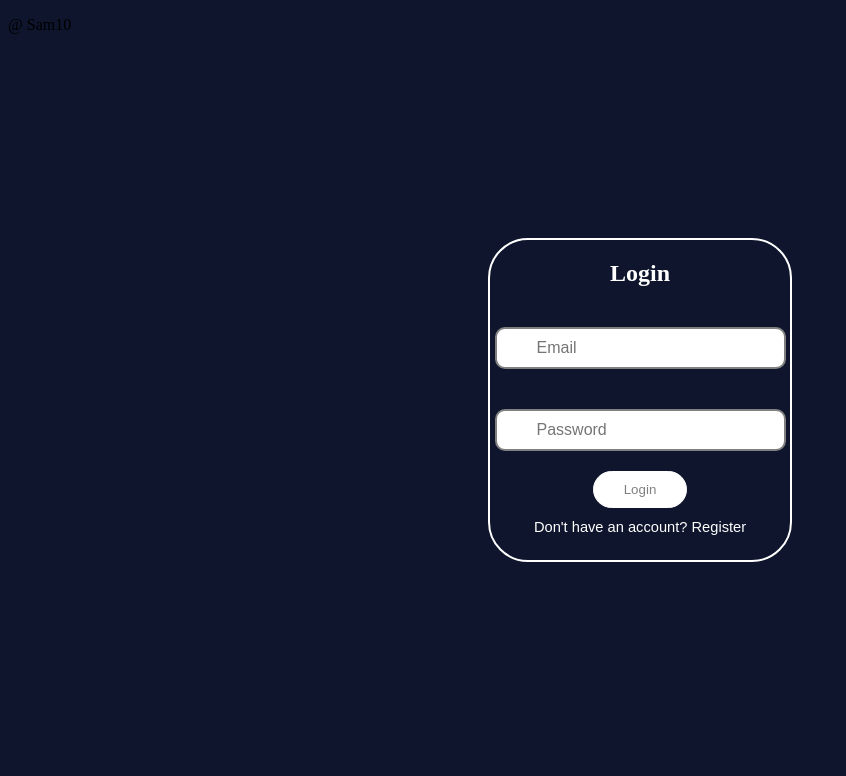
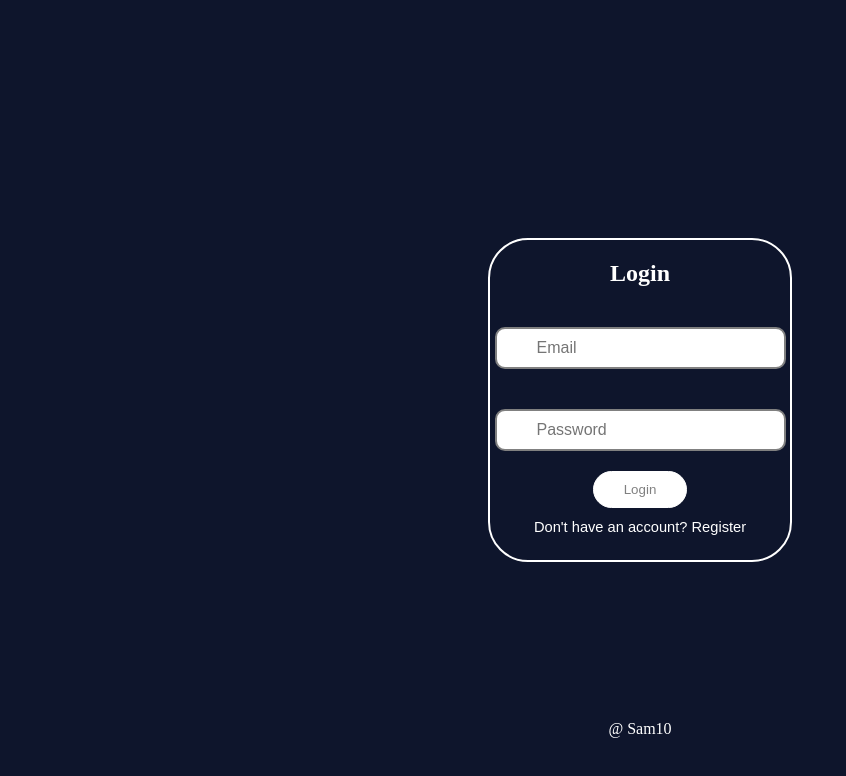
Before and after one commit to Samyakmanwatkar10/Firebase-Connectivity-example, a plain HTML site: page index.html in a window 1280 px wide. Shown: the whole page, without its empty margins (0-846 px from the left). Drawn offline with Linux system fonts and the light colour scheme.

Commit message:
Home Page

```diff
--- a/index.html
+++ b/index.html
@@ -29,7 +29,7 @@
     </div>
     <footer>
         <div>
-            <p cla="footer">@ Sam10</p>
+            <p class="footer">@ Sam10</p>
         </div>
     </footer>
 </body>
```
